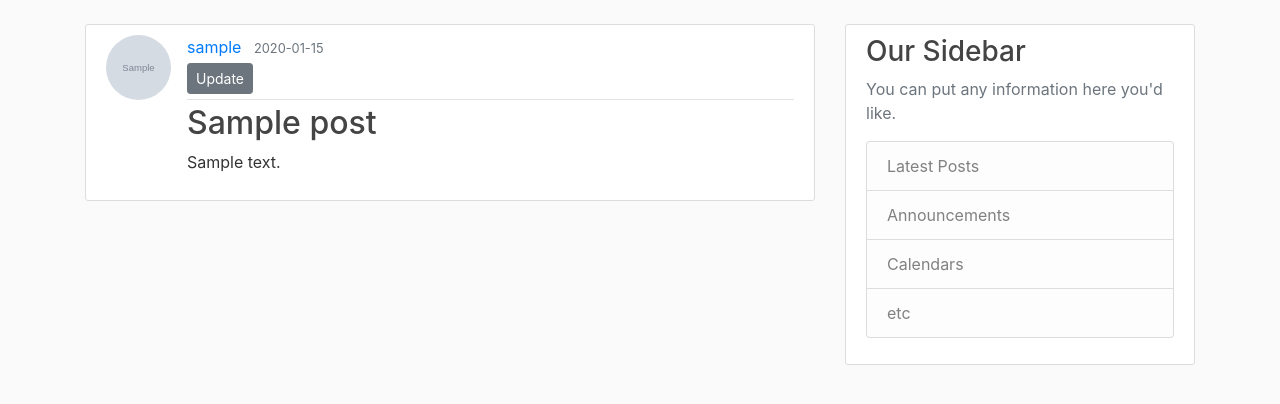
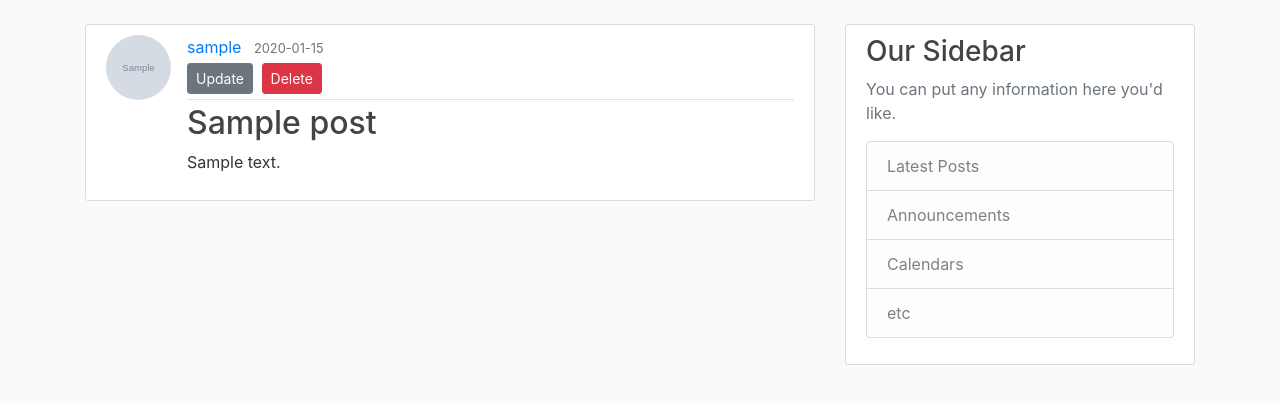
Before and after one commit to e-dang/Flask-Tutorial, a Flask app: page /post/1 in a window 1280 px wide. Shown: the part 56-460 px from the top of the page. Run offline with Flask 2, Linux system fonts and the light colour scheme; a user stored in the database is signed in; tables that the repository leaves empty hold one stand-in row (values such as "Sample post"); grey boxes marked "Sample" are stand-in pictures; some libraries are stand-ins or nearby versions.

Commit message:
Implement delete post functionality
- Add delete_post route
- Add delete button to post.html

```diff
--- a/flaskblog/routes.py
+++ b/flaskblog/routes.py
@@ -127,3 +127,15 @@ def update_post(post_id):
         form.title.data = post.title
         form.content.data = post.content
     return render_template('create_post.html', title='Update Post', form=form, legend='Update Post')
+
+
+@app.route('/post/<int:post_id>/delete', methods=['POST'])
+@login_required
+def delete_post(post_id):
+    post = Post.query.get_or_404(post_id)
+    if post.author != current_user:
+        abort(403)
+    db.session.delete(post)
+    db.session.commit()
+    flash('Your post has been deleted!', 'success')
+    return redirect(url_for('home'))
--- a/flaskblog/templates/post.html
+++ b/flaskblog/templates/post.html
@@ -9,6 +9,7 @@
                 {% if post.author == current_user %}
                     <div class="">
                         <a class="btn btn-secondary btn-sm mt-1 mb-1" href="{{ url_for('update_post', post_id=post.id) }}">Update</a>
+                        <button type="button" class="btn btn-danger btn-sm m-1" data-toggle="modal" data-target="#deleteModal">Delete</button>
                     </div>
                 {% endif %}
             </div>
@@ -16,4 +17,23 @@
             <p class="article-content">{{ post.content }}</p>
         </div>
     </article>
+    <!-- Modal -->
+    <div class="modal fade" id="deleteModal" tabindex="-1" role="dialog" aria-labelledby="deleteModalLabel" aria-hidden="true">
+        <div class="modal-dialog" role="document">
+            <div class="modal-content">
+                <div class="modal-header">
+                    <h5 class="modal-title" id="deleteModalLabel">Delete Post?</h5>
+                    <button type="button" class="close" data-dismiss="modal" aria-label="Close">
+                        <span aria-hidden="true">&times;</span>
+                    </button>
+                </div>
+                <div class="modal-footer">
+                    <button type="button" class="btn btn-secondary" data-dismiss="modal">Close</button>
+                    <form action="{{ url_for('delete_post', post_id=post.id) }}" method="POST">
+                        <input class="btn btn-danger" type="submit" value="Delete">
+                    </form>
+                </div>
+            </div>
+        </div>
+    </div>
 {% endblock content %}
```
